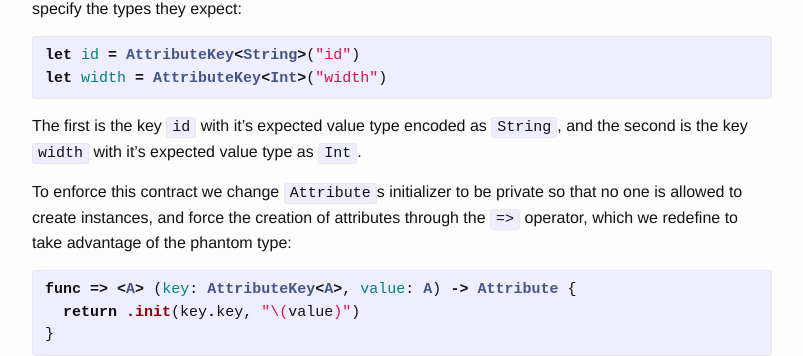
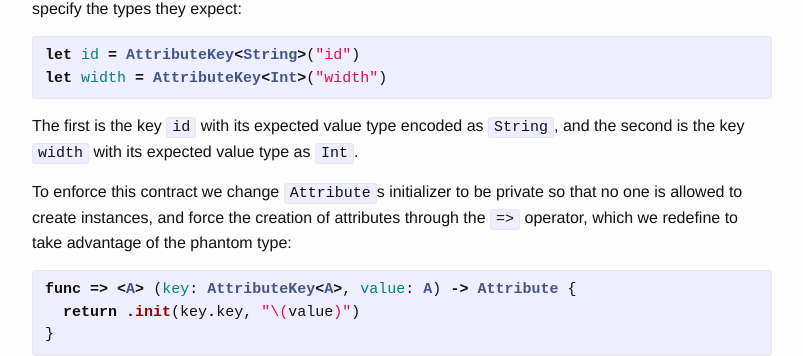
Before and after one commit to mbrandonw/mbrandonw.github.io, a Jekyll site: the page built from _posts/2017-06-22-type-safe-html-in-swift.md, in a window 1280 px wide and 900 px high, scrolled down 7374 px. Shown: the part 143-499 px from the top of the window, without its empty margins (238-1041 px from the left). Built offline with Jekyll 4.4.1, drawn with Linux system fonts in a browser that asks for light colours; comment, search, counter and statistics services are not loaded.

Commit message:
Possessive Form Fixes

````diff
--- a/_posts/2017-06-22-type-safe-html-in-swift.md
+++ b/_posts/2017-06-22-type-safe-html-in-swift.md
@@ -308,7 +308,7 @@ let id = AttributeKey<String>("id")
 let width = AttributeKey<Int>("width")
 ```
 
-The first is the key `id` with it’s expected value type encoded as `String`, and the second is the key `width` with it’s expected value type as `Int`.
+The first is the key `id` with its expected value type encoded as `String`, and the second is the key `width` with its expected value type as `Int`.
 
 To enforce this contract we change `Attribute`s initializer to be private so that no one is allowed to create instances, and force the creation of attributes through the `=>` operator, which we redefine to take advantage of the phantom type:
 
````
